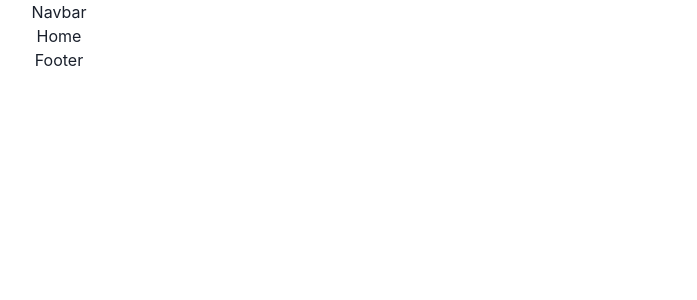
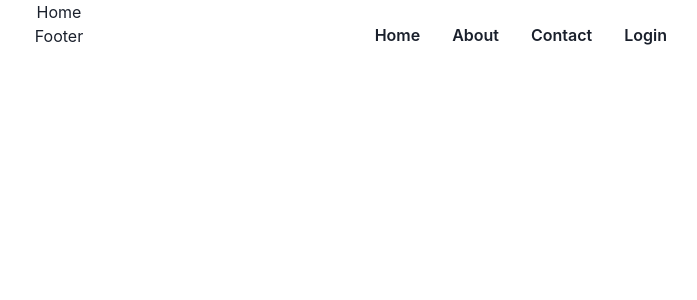
Before and after one commit to omkundu/Responsive-Ui-Chakra-, a React (Create React App) app: page / in a window 1280 px wide. Shown: the top 300 px of the page, without its empty margins (581-1278 px from the left). Built offline with nearby package versions, Linux system fonts and the light colour scheme.

Commit message:
third-commit

```diff
--- a/src/Components/Navbar.jsx
+++ b/src/Components/Navbar.jsx
@@ -1,10 +1,40 @@
-import { Box } from '@chakra-ui/react'
-import React from 'react'
+import { Box, Button, Flex } from "@chakra-ui/react";
+import React from "react";
+import { Link, Link as ReactRouterLink } from "react-router-dom";
+const links = [
+  {
+    to: "/",
+    label: "Home",
+  },
+  {
+    to: "/about",
+    label: "About",
+  },
+  {
+    to: "/conatct",
+    label: "Contact",
+  },
+  {
+    to: "/login",
+    label: "Login",
+  },
+];
 
 const Navbar = () => {
   return (
-   <Box>Navbar</Box>
-  )
-}
+    <Box>
+      <Box pos="fixed" top="1rem" right="1rem" align="center">
+        <Flex display={{ base: "none", md: "flex" }}>
+          {links.map((link) => (
+            <Link as={ReactRouterLink} to={link.to}>
+              <Button variant="ghost">{link.label}</Button>
 
-export default Navbar
+            </Link>
+          ))}
+        </Flex>
+      </Box>
+    </Box>
+  );
+};
+
+export default Navbar;
```
